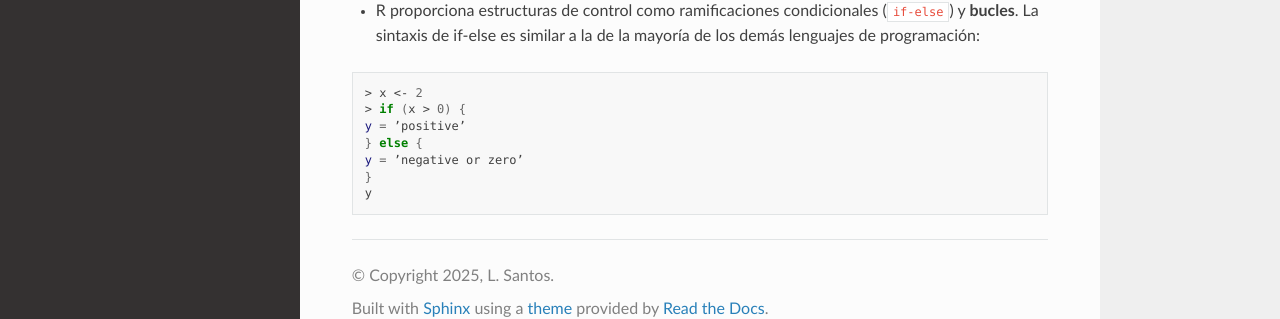
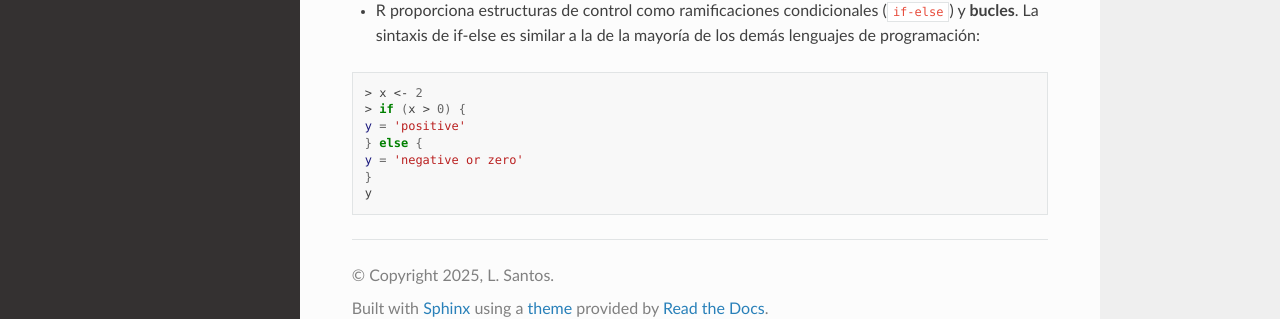
Before and after one commit to matecom57/santosg57-curso-r, a Sphinx documentation site: the page built from docs/source/Clase-03/clase-03.rst, in a window 1280 px wide and 900 px high, scrolled down 4051 px. Shown: the part 555-874 px from the top of the window. Built offline with Sphinx 7.4.7 and the Read the Docs theme 3.1.0, drawn with Linux system fonts in a browser that asks for light colours.

```diff
--- a/docs/source/Clase-03/clase-03.rst
+++ b/docs/source/Clase-03/clase-03.rst
@@ -203,8 +203,8 @@ Estructuras de Control
 
    > x <- 2
    > if (x > 0) {
-   y = ’positive’
+   y = 'positive'
    } else {
-   y = ’negative or zero’
+   y = 'negative or zero'
    }
    y
```
